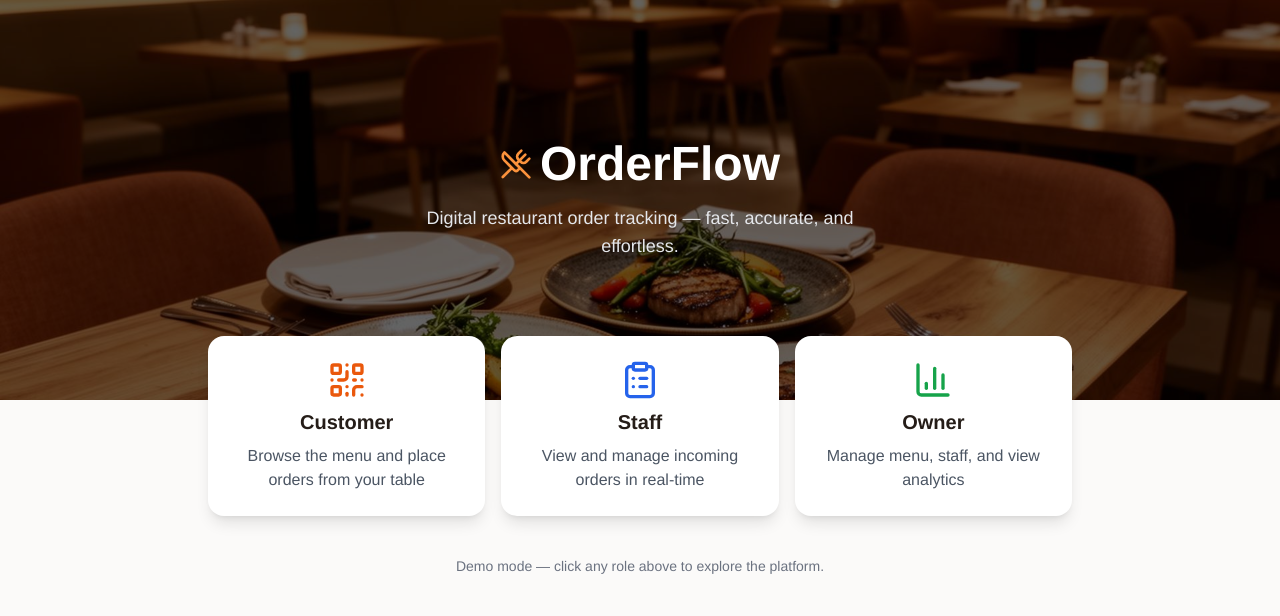
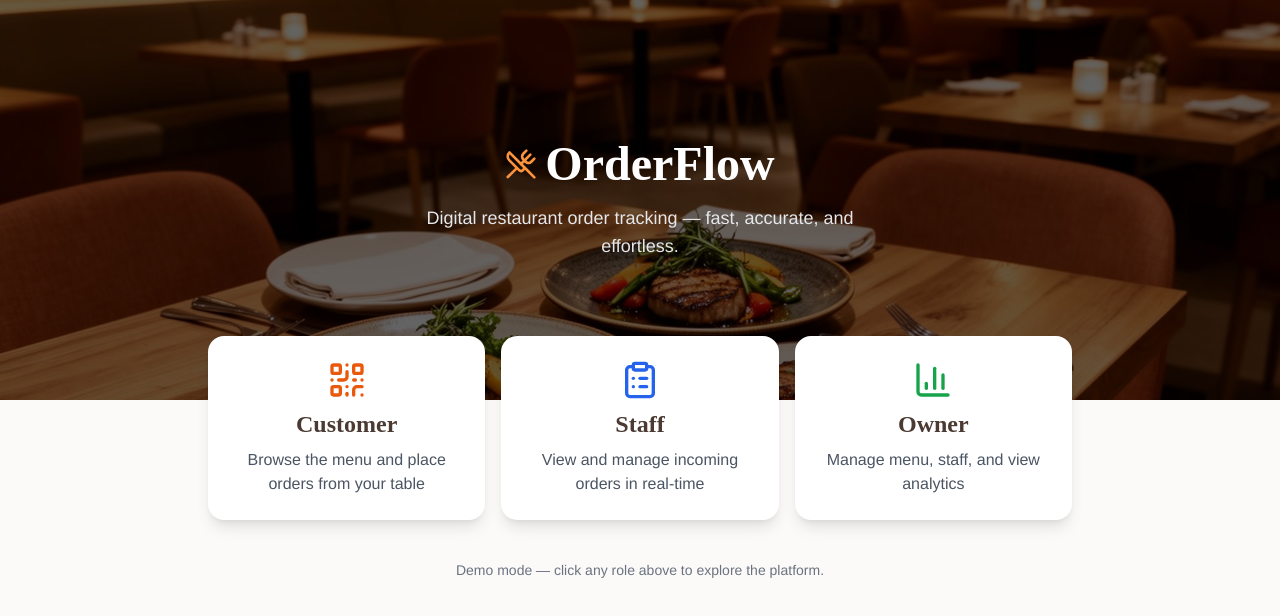
Before and after one commit to yxzuz/restaurant-order-management, a Vue app in the folder frontend/: page / in a window 1280 px wide. Shown: the top 616 px of the page. Built offline with nearby package versions, Linux system fonts and the light colour scheme.

Commit message:
feat: update font color in components and enhance OwnerMenu layout with add item button

```diff
--- a/frontend/src/style.css
+++ b/frontend/src/style.css
@@ -90,6 +90,6 @@ body {
 @layer components {
   .font-heading {
     font-family: Playfair Display, serif;
-    color: #7E6F67;
+    color: #4a3a32;
   }
 }
--- a/frontend/src/views/Home.vue
+++ b/frontend/src/views/Home.vue
@@ -13,7 +13,7 @@
       <div class="relative z-10 h-full flex flex-col items-center justify-center text-center px-4">
         <div class="flex items-center gap-2 mb-4">
           <UtensilsCrossed class="h-8 w-8 text-orange-400" />
-          <h1 class="text-4xl md:text-5xl font-bold text-white">
+          <h1 class="font-heading text-4xl md:text-5xl font-bold text-white">
             OrderFlow
           </h1>
         </div>
@@ -39,7 +39,7 @@
 
             <component :is="role.icon" :class="['h-10 w-10 mx-auto mb-2', role.iconClass]" />
 
-            <h3 class="text-xl font-semibold">
+            <h3 class="font-heading text-2xl font-semibold">
               {{ role.title }}
             </h3>
 
--- a/frontend/src/views/OwnerMenu.vue
+++ b/frontend/src/views/OwnerMenu.vue
@@ -1,11 +1,18 @@
 <template>
     <DashboardLayout role="owner">
         <div class="space-y-6">
-            <div>
-                <h1 class="font-heading text-3xl font-bold text-foreground">Menu Management</h1>
-                <p class="mt-1 text-sm text-muted-foreground">Add, edit, or remove menu items</p>
+            <div class="flex items-start justify-between">
+                <div>
+                    <h1 class="font-heading text-3xl font-bold text-foreground">Menu Management</h1>
+                    <p class="mt-1 text-sm text-muted-foreground">Add, edit, or remove menu items</p>
+
+                </div>
+                <!-- Right side (button) -->
+                <button class="px-4 py-2 bg-primary text-white rounded-lg">
+                    + Add Item
+                </button>
+                <p>dfsdfds</p>
             </div>
-
             <div class="grid gap-4 sm:grid-cols-2 xl:grid-cols-3">
                 <OwnerMenuItemCard
                     v-for="item in menuItems"
```
